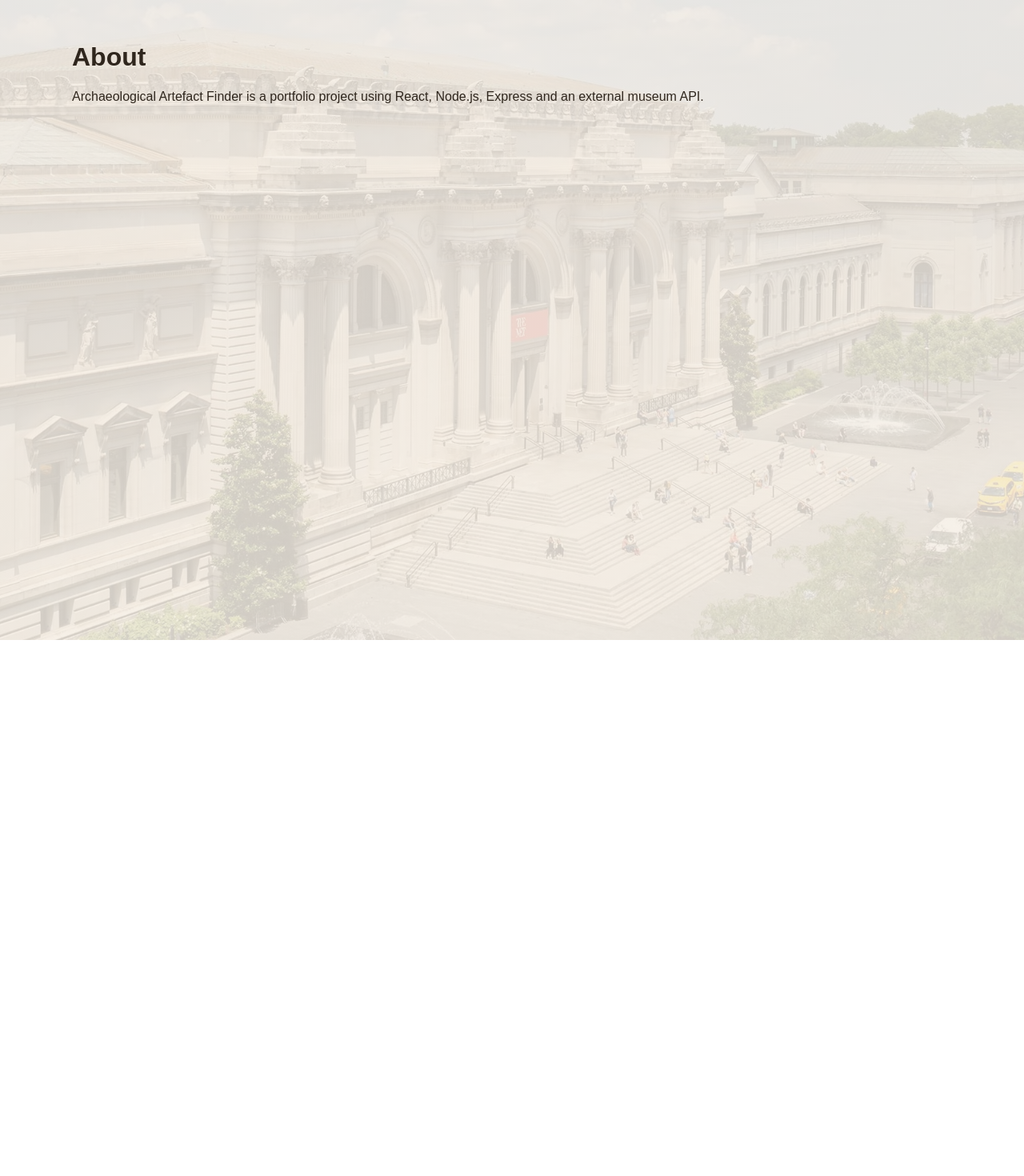
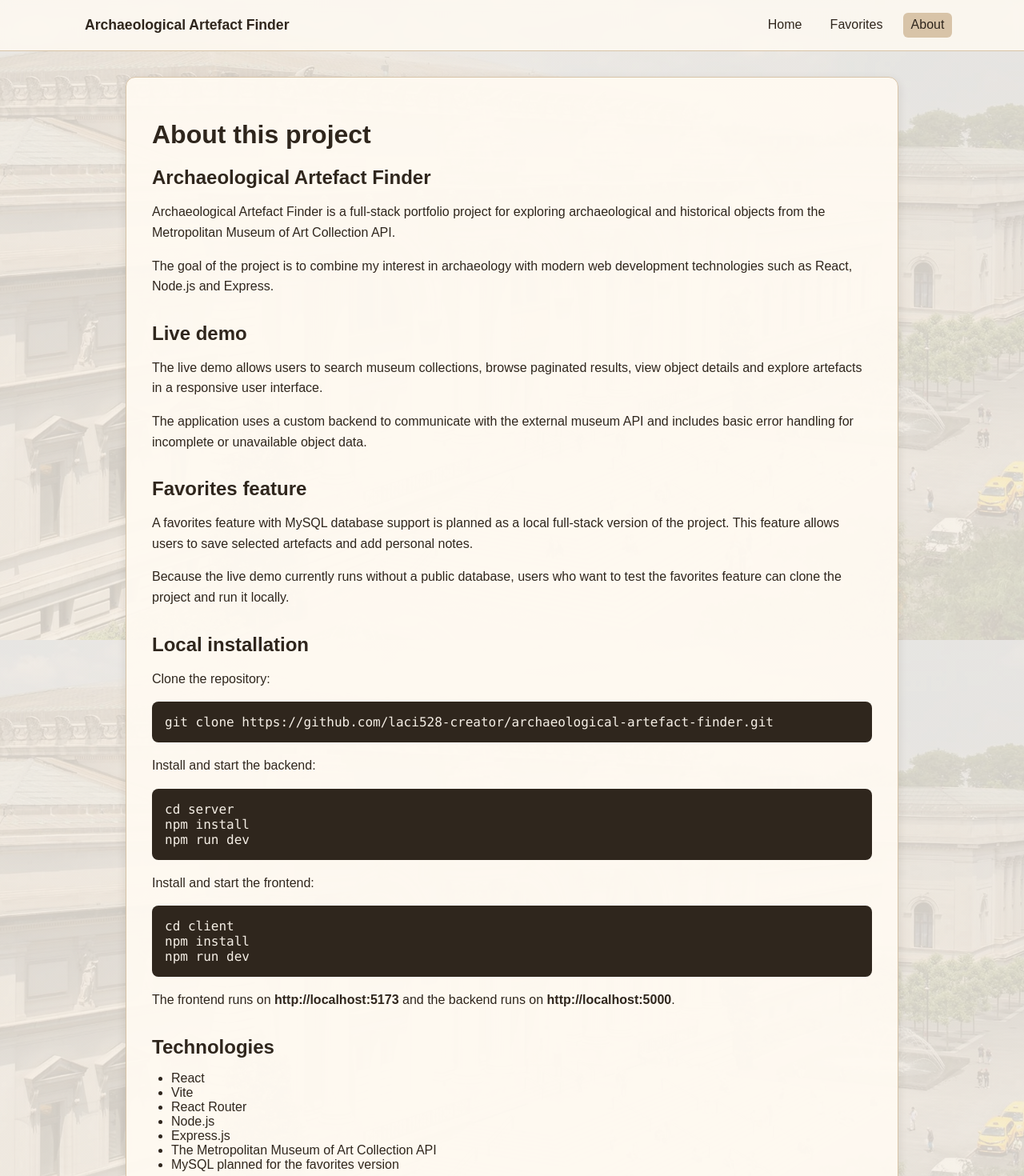
Before and after one commit to laci528-creator/archaeological-artefact-finder, a React (Vite) app in the folder client/: page /about in a window 1280 px wide. Shown: the top 1470 px of the page at 80% size. Before the commit the page ends 800 px from the top, so only its background shows below. Built offline with nearby package versions, Linux system fonts and the light colour scheme; no server answers.

Commit message:
Add project information to About page

```diff
--- a/client/src/App.jsx
+++ b/client/src/App.jsx
@@ -1,14 +1,17 @@
 
 import { BrowserRouter, Routes, Route } from "react-router-dom";
+import Navbar from "./components/Navbar";
 import Home from "./pages/Home";
 import Details from "./pages/Details";
 import Favorites from "./pages/Favorites";
 import About from "./pages/About";
 
 
+
 function App() {
   return (
     <BrowserRouter>
+      <Navbar />
       <Routes>
         <Route path="/" element={<Home />} />
         <Route path="/artefacts/:id" element={<Details />} />
--- a/client/src/components/ArtefactCard.jsx
+++ b/client/src/components/ArtefactCard.jsx
@@ -29,7 +29,11 @@ function ArtefactCard({ artefact }) {
                 <p>
                     <strong>Medium:</strong> {cleanText(artefact.medium) || "Unknown"}
                 </p>
-                <Link to={`/artefacts/${artefact.objectID}`}>Details</Link>
+                <div className="card-actions">
+                    <Link to={`/artefacts/${artefact.objectID}`}
+                        className="details-button">Details
+                    </Link>
+                </div>
 
         </article>
     );
--- /dev/null
+++ b/client/src/components/Navbar.jsx
@@ -0,0 +1,21 @@
+import { NavLink } from "react-router-dom";
+
+function Navbar() {
+  return (
+    <header className="site-header">
+      <nav className="navbar">
+        <NavLink to="/" className="logo">
+          Archaeological Artefact Finder
+        </NavLink>
+
+        <div className="nav-links">
+          <NavLink to="/">Home</NavLink>
+          <NavLink to="/favorites">Favorites</NavLink>
+          <NavLink to="/about">About</NavLink>
+        </div>
+      </nav>
+    </header>
+  );
+}
+
+export default Navbar;
--- a/client/src/index.css
+++ b/client/src/index.css
@@ -25,11 +25,13 @@ form {
 input {
   flex: 1;
   padding: 0.8rem;
+  border-radius: 10px;
 }
 
 button, a {
   padding: 0.8rem 1rem;
   text-decoration: none;
+  border-radius: 10px;
 }
 
 .artefact-grid {
@@ -39,12 +41,19 @@ button, a {
 }
 
 .artefact-card {
+  display: flex;
+  flex-direction: column;
   background: #fffaf2;
   border: 1px solid #d8c4a8;
   padding: 1rem;
   border-radius: 10px;
   box-shadow: 0 5px 10px rgba(0, 0, 0, 0.4);
 }
+.card-actions {
+  margin-top: auto;
+  padding-top: 1rem;
+}
+
 
 .artefact-card img {
   width: 100%;
@@ -59,6 +68,23 @@ button, a {
   place-items: center;
   background: #e4d6c1;
   border-radius: 8px;
+}
+
+.details-button {
+  display: inline-block;
+  text-align: center;
+  text-decoration: none;
+  background: #617eb4;
+  color: #f5efe6;
+  padding: 0.55rem 0.9rem;
+  border-radius: 6px;
+  font-weight: bold;
+  transition: background 0.2s ease, transform 0.2s ease;
+}
+
+.details-button:hover {
+  background: #5a4634;
+  transform: translateY(-1px);
 }
 
 .pagination {
@@ -97,3 +123,98 @@ button, a {
     transform: rotate(360deg);
   }
 }
+
+.about-page {
+  width: min(900px, 90%);
+  margin: 2rem auto;
+  background: rgba(255, 250, 242, 0.94);
+  padding: 2rem;
+  border-radius: 12px;
+  border: 1px solid #d8c4a8;
+  box-shadow: 0 4px 12px rgba(47, 38, 29, 0.12);
+}
+
+.about-section {
+  margin-bottom: 2rem;
+}
+
+.about-section h2 {
+  margin-bottom: 0.75rem;
+}
+
+.about-section p {
+  line-height: 1.6;
+}
+
+.about-section pre {
+  background: #2f261d;
+  color: #f5efe6;
+  padding: 1rem;
+  border-radius: 8px;
+  overflow-x: auto;
+}
+
+.about-section code {
+  font-family: Consolas, monospace;
+}
+
+.about-section ul {
+  padding-left: 1.5rem;
+}
+
+
+.site-header {
+  position: sticky;
+  top: 0;
+  z-index: 10;
+  background: rgba(255, 250, 242, 0.80);
+  border-bottom: 1px solid #d8c4a8;
+  backdrop-filter: blur(6px);
+}
+
+.navbar {
+  width: min(1100px, 90%);
+  margin: 0 auto;
+  padding: 0.5rem 0;
+
+  display: flex;
+  justify-content: space-between;
+  align-items: center;
+  gap: 1rem;
+}
+
+.logo {
+  font-weight: bold;
+  font-size: 1.1rem;
+  color: #2f261d;
+  text-decoration: none;
+}
+
+.nav-links {
+  display: flex;
+  gap: 1rem;
+}
+
+.nav-links a {
+  color: #2f261d;
+  text-decoration: none;
+  padding: 0.4rem 0.6rem;
+  border-radius: 6px;
+}
+
+.nav-links a:hover,
+.nav-links a.active {
+  background: #d8c4a8;
+}
+
+@media (max-width: 700px) {
+  .navbar {
+    flex-direction: column;
+    align-items: center;
+  }
+
+  .nav-links {
+    flex-wrap: wrap;
+    justify-content: center;
+  }
+}
--- a/client/src/pages/About.jsx
+++ b/client/src/pages/About.jsx
@@ -1,11 +1,103 @@
 function About() {
   return (
-    <main>
-      <h1>About</h1>
-      <p>
-        Archaeological Artefact Finder is a portfolio project using React,
-        Node.js, Express and an external museum API.
-      </p>
+    <main className="about-page">
+      <h1>About this project</h1>
+
+      <section className="about-section">
+        <h2>Archaeological Artefact Finder</h2>
+        <p>
+          Archaeological Artefact Finder is a full-stack portfolio project for
+          exploring archaeological and historical objects from the Metropolitan
+          Museum of Art Collection API.
+        </p>
+
+        <p>
+          The goal of the project is to combine my interest in archaeology with
+          modern web development technologies such as React, Node.js and
+          Express.
+        </p>
+      </section>
+
+      <section className="about-section">
+        <h2>Live demo</h2>
+        <p>
+          The live demo allows users to search museum collections, browse
+          paginated results, view object details and explore artefacts in a
+          responsive user interface.
+        </p>
+
+        <p>
+          The application uses a custom backend to communicate with the external
+          museum API and includes basic error handling for incomplete or
+          unavailable object data.
+        </p>
+      </section>
+
+      <section className="about-section">
+        <h2>Favorites feature</h2>
+        <p>
+          A favorites feature with MySQL database support is planned as a local
+          full-stack version of the project. This feature allows users to save
+          selected artefacts and add personal notes.
+        </p>
+
+        <p>
+          Because the live demo currently runs without a public database, users
+          who want to test the favorites feature can clone the project and run
+          it locally.
+        </p>
+      </section>
+
+      <section className="about-section">
+        <h2>Local installation</h2>
+
+        <p>Clone the repository:</p>
+
+        <pre>
+          <code>
+{`git clone https://github.com/laci528-creator/archaeological-artefact-finder.git`}
+          </code>
+        </pre>
+
+        <p>Install and start the backend:</p>
+
+        <pre>
+          <code>
+{`cd server
+npm install
+npm run dev`}
+          </code>
+        </pre>
+
+        <p>Install and start the frontend:</p>
+
+        <pre>
+          <code>
+{`cd client
+npm install
+npm run dev`}
+          </code>
+        </pre>
+
+        <p>
+          The frontend runs on <strong>http://localhost:5173</strong> and the
+          backend runs on <strong>http://localhost:5000</strong>.
+        </p>
+      </section>
+
+      <section className="about-section">
+        <h2>Technologies</h2>
+
+        <ul>
+          <li>React</li>
+          <li>Vite</li>
+          <li>React Router</li>
+          <li>Node.js</li>
+          <li>Express.js</li>
+          <li>The Metropolitan Museum of Art Collection API</li>
+          <li>MySQL planned for the favorites version</li>
+        </ul>
+      </section>
     </main>
   );
 }
--- a/client/src/pages/Favorites.jsx
+++ b/client/src/pages/Favorites.jsx
@@ -2,7 +2,7 @@ function Favorites() {
   return (
     <main>
       <h1>Saved Artefacts</h1>
-      <p>Favorites page is working.</p>
+      <p>The live demo focuses on the search and browsing functionality.<br></br><br></br>The database-based favorites feature is available for the local full-stack version.</p>
     </main>
   );
 }
```
Also changed, not shown: 1 other file (tests, documents, lock files or other folders).
